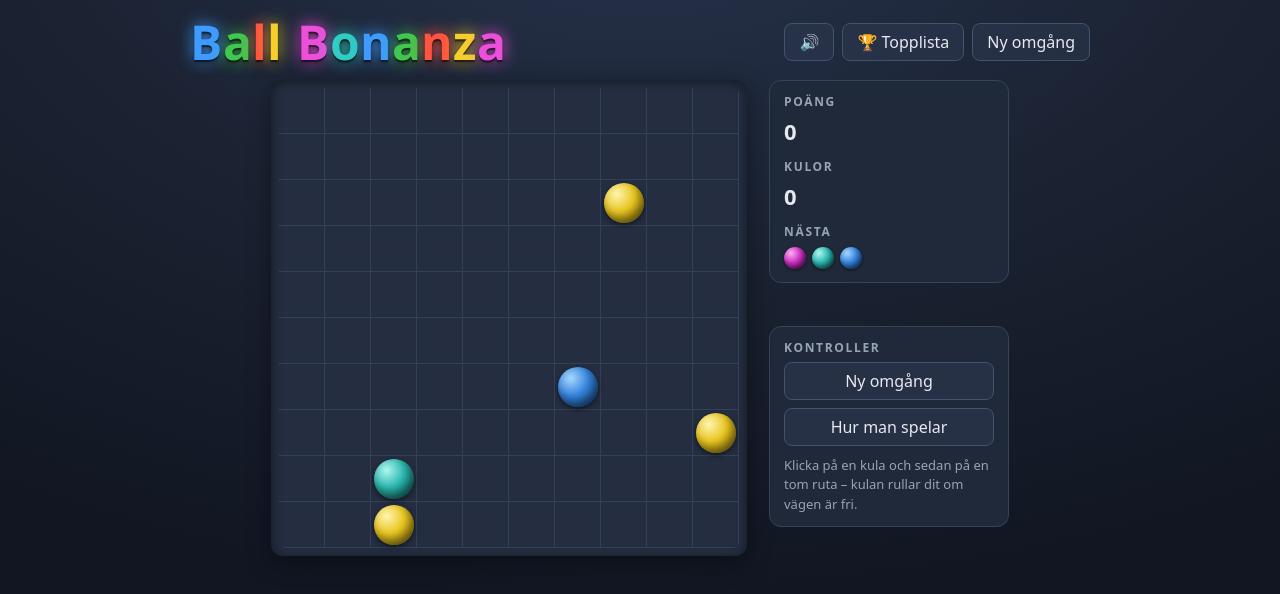
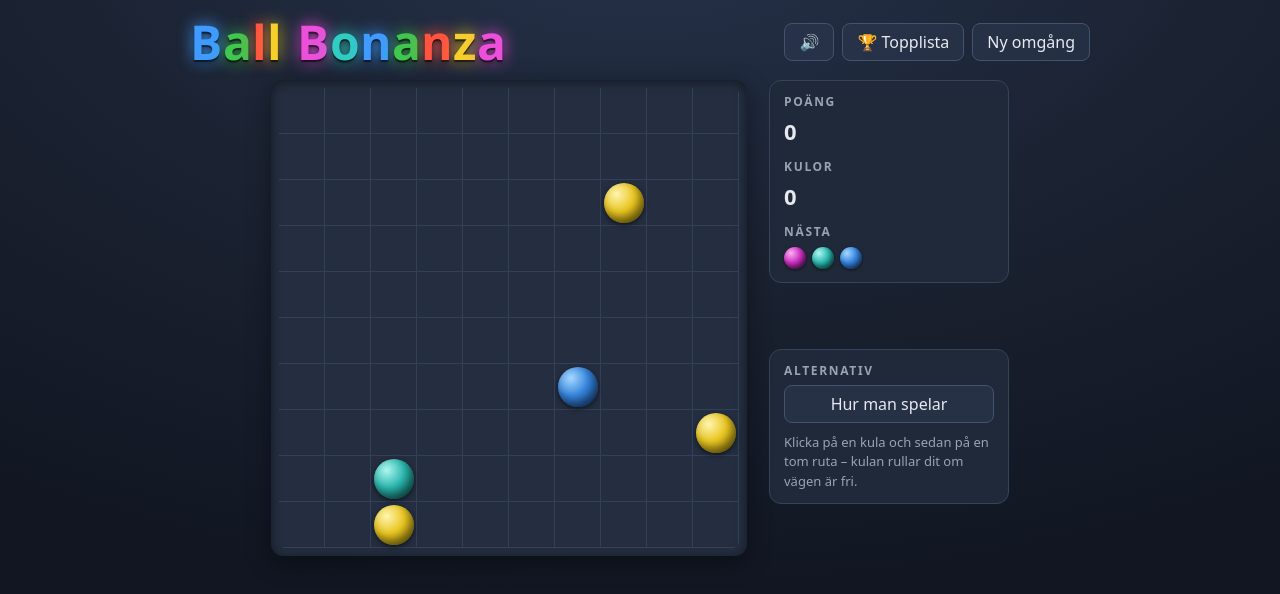
Before and after one commit to EPSUND/BallBonanzaTNG, a React (Vite) app: page / in a window 1280 px wide. Shown: the top 594 px of the page. Built offline with nearby package versions, Linux system fonts and the light colour scheme.

Commit message:
Removed extra new game button

```diff
--- a/src/App.tsx
+++ b/src/App.tsx
@@ -40,7 +40,6 @@ export default function App() {
         </div>
 
         <ControlsCard
-          onRestart={actions.restart}
           onHelp={() => setHelpOpen(true)}
           onShowResult={state.phase === "over" && endClosed ? () => setEndClosed(false) : undefined}
         />
--- a/src/components/ControlsCard.tsx
+++ b/src/components/ControlsCard.tsx
@@ -1,18 +1,16 @@
 import "./ControlsCard.css";
 
 interface Props {
-  onRestart: () => void;
   onHelp: () => void;
   /** Sätts bara när slutdialogen är stängd och kan öppnas igen. */
   onShowResult?: () => void;
 }
 
-export default function ControlsCard({ onRestart, onHelp, onShowResult }: Props) {
+export default function ControlsCard({ onHelp, onShowResult }: Props) {
   return (
     <section className="card controls">
-      <h2>Kontroller</h2>
+      <h2>Alternativ</h2>
       <div className="ctrlbtns">
-        <button onClick={onRestart}>Ny omgång</button>
         <button onClick={onHelp}>Hur man spelar</button>
         {onShowResult && (
           <button className="primary" onClick={onShowResult}>
```
